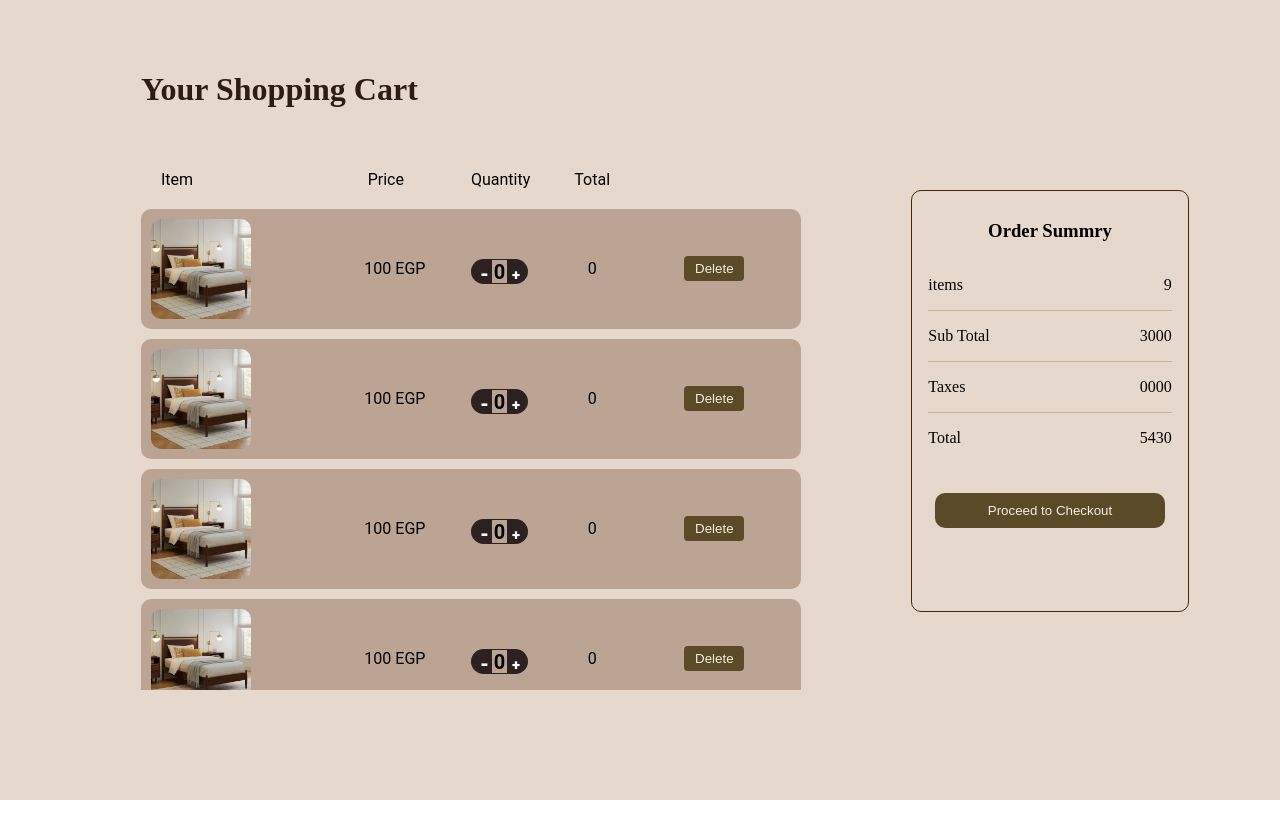
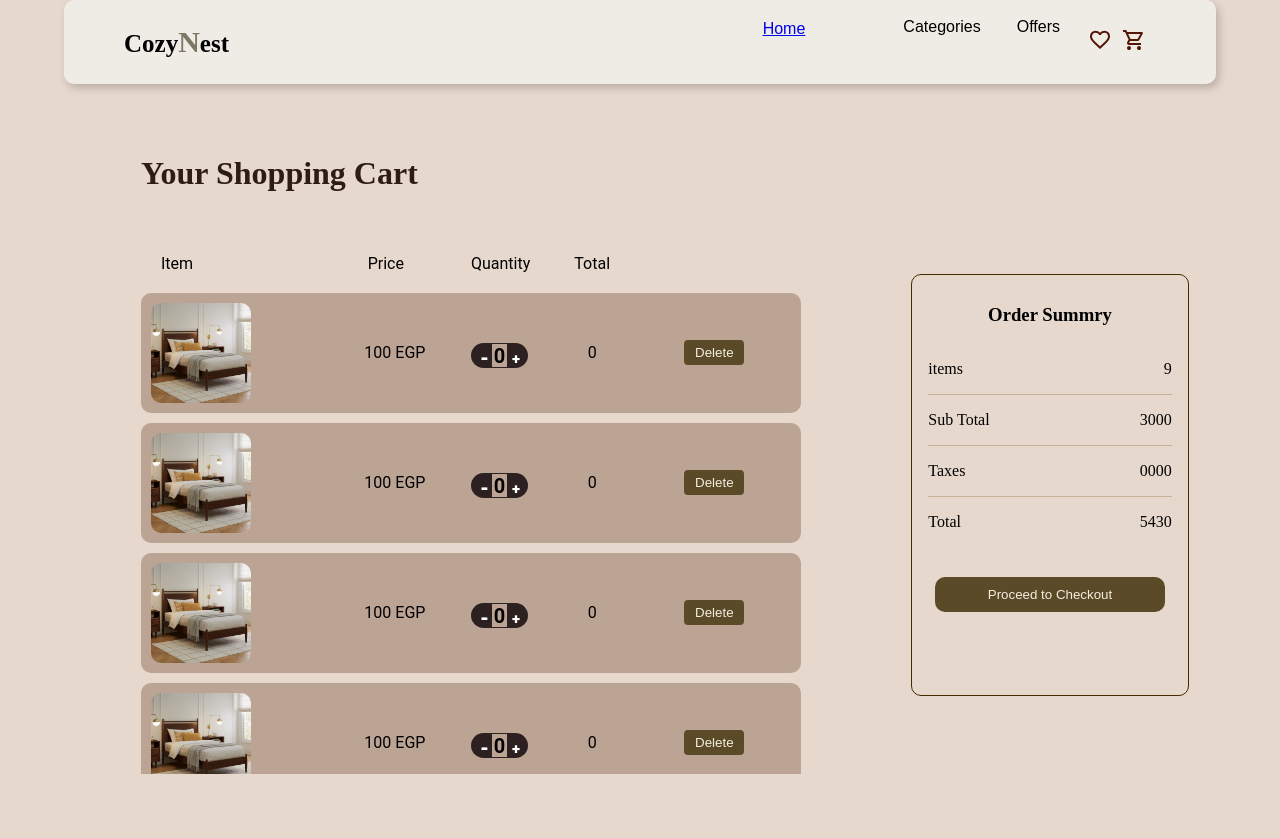
Before and after one commit to iindll/CozyNest, a React (Vite) app in the folder vite-project/: page /cart in a window 1280 px wide. Shown: the top 838 px of the page. Before the commit the page ends 800 px from the top, so only its background shows below. Built offline with nearby package versions, Linux system fonts and the light colour scheme.

Commit message:
modify READEME.MD

```diff
--- a/vite-project/src/App.jsx
+++ b/vite-project/src/App.jsx
@@ -24,6 +24,7 @@ const Home = () => {
 const Cart = () => {
   return (
     <div className="Cart-container">
+      <Navbar/>
       <Cart_comp />
     </div>
   );
@@ -33,8 +34,8 @@ const App = () => {
   return (
     <Router>
       <Routes>
-        <Route path="/" element={<Home />} />   {/* الصفحة الرئيسية */}
-        <Route path="/cart" element={<Cart />} /> {/* صفحة السلة */}
+        <Route path="/" element={<Home />} />
+        <Route path="/cart" element={<Cart />} />
       </Routes>
     </Router>
   );
--- a/vite-project/src/components/Cart/Cart.css
+++ b/vite-project/src/components/Cart/Cart.css
@@ -8,7 +8,6 @@
     display: flex;
     justify-content: center;
     display: flex;
-    background-color: rgba(139, 69, 19, 0.207);
     min-height: 100vh;
     height: auto;
 }
--- a/vite-project/src/components/NavBar/Navbar.css
+++ b/vite-project/src/components/NavBar/Navbar.css
@@ -26,20 +26,30 @@
     margin-right: 60px;
     cursor: pointer;
     padding: 10px;
-
 }
-.nav-links p {
+.nav-links .nav-link{
     padding: 8px;
     border-radius: 10px;
+    text-decoration: none;
+
 
 
 }
-.nav-links p:hover{
-font-size: 15px;
-background-color: #c4b3a0
 
+.nav-link {
+  color: inherit;           /* يأخذ لون النص العادي */
+  text-decoration: none;    /* يزيل الخط */
 }
 
+.nav-link:visited {
+  color: inherit;           /* حتى بعد الزيارة */
+}
+
+.nav-link:hover {
+  background-color: #c4b3a0;
+  font-size: 15px;
+  text-decoration: none;
+}
 .logo{
 margin-left: 60px;
 font-size:20px ;
--- a/vite-project/src/components/NavBar/Navbar.jsx
+++ b/vite-project/src/components/NavBar/Navbar.jsx
@@ -8,12 +8,14 @@ const Navbar = () => {
         <p>Cozy<span>N</span>est</p>
       </div>
       <div className="nav-links">
-        <p>Home</p>
-        <p>Categories</p>
-        <p>Offers</p>
+        {/* روابط التنقل */}
+        <Link to="/" className="nav-links">Home</Link>
+        <Link to="/categories" className="nav-link">Categories</Link>
+        <Link to="/offers" className="nav-link">Offers</Link>
+
         <div className="icons">
-  {/* Cart Icon Link */}
-  <Link to="./favorites">
+          {/* Favorites Icon */}
+          <Link to="/favorites">
             <svg
               className="Cart-page"
               xmlns="http://www.w3.org/2000/svg"
@@ -35,7 +37,7 @@ const Navbar = () => {
             </svg>
           </Link>
 
-  {/* Favorite Icon Link */}
+          {/* Cart Icon */}
           <Link to="/cart">
             <svg
               className="Fav-page"
@@ -61,10 +63,9 @@ const Navbar = () => {
             </svg>
           </Link>
         </div>
-
       </div>
     </div>
   )
 }
 
-export default Navbar
+export default Navbar;
--- a/vite-project/src/index.css
+++ b/vite-project/src/index.css
@@ -1,5 +1,12 @@
 
-
+.Cart-container{display: flex;
+align-items: center;
+justify-content: center;
+display: flex;
+flex-direction: column;
+background-color: rgba(139, 69, 19, 0.207);
+height: 100%;
+width: 100%;}
 
 .conainer{
 
```
Also changed, not shown: 1 other file (tests, documents, lock files or other folders). Lines whose indentation alone changed are shown as unchanged.
